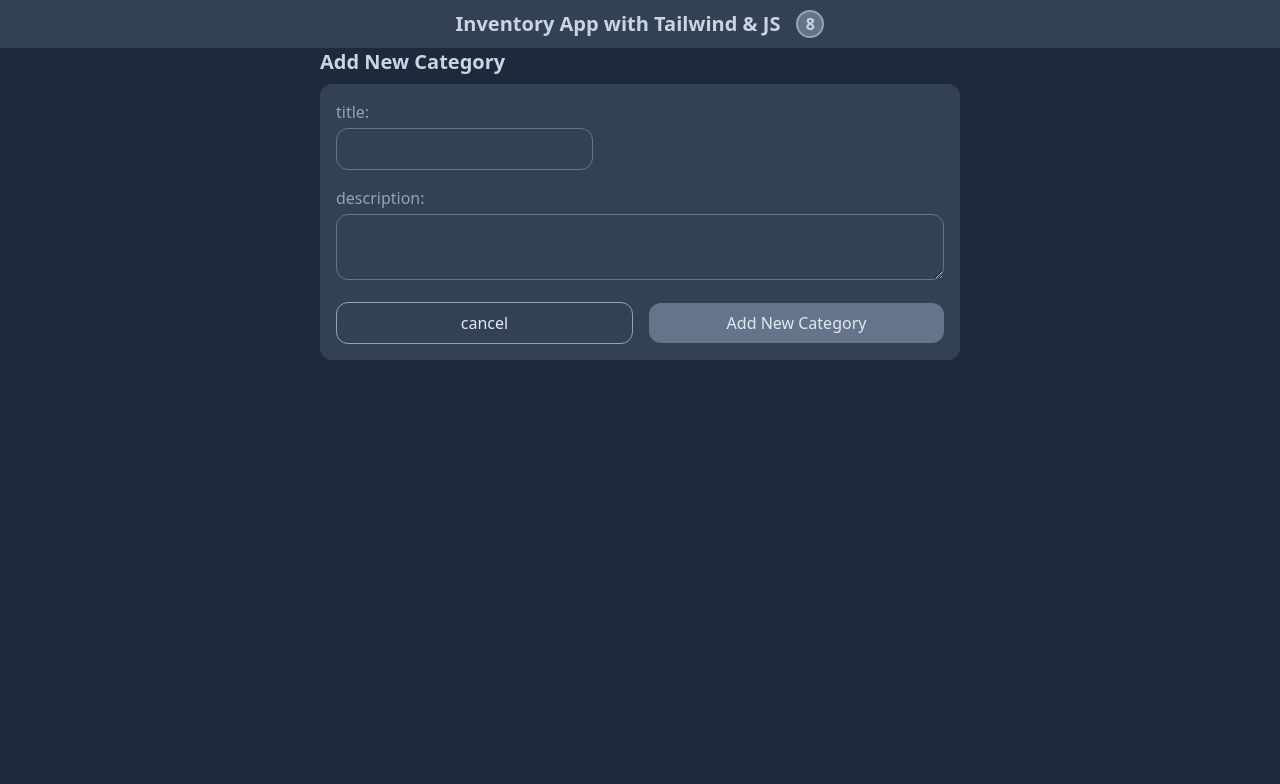
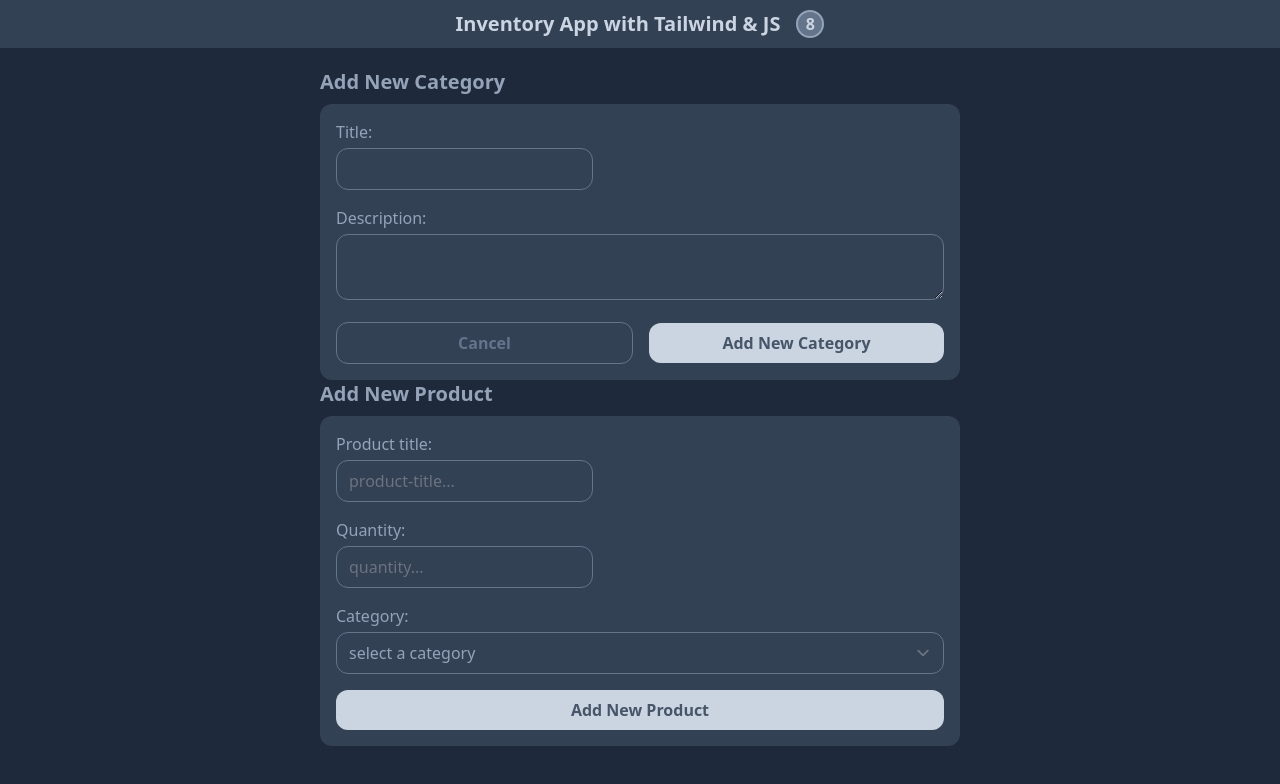
Before and after one commit to Sinac0de/Inventory-app-Js-TailwindCSS, a website: page public/index.html in a window 1280 px wide. Drawn offline with Linux system fonts and the light colour scheme.

Commit message:
add "Add New Product" section

```diff
--- a/public/index.html
+++ b/public/index.html
@@ -11,7 +11,7 @@
 <body>
     <div class="bg-slate-800 h-screen w-screen">
         <!-- appbar -->
-        <div class="h-12 flex justify-center items-center gap-x-4 bg-slate-700">
+        <div class="h-12 flex justify-center items-center gap-x-4 bg-slate-700 mb-5">
             <h1 class="text-xl font-bold text-slate-300">Inventory App with Tailwind & JS</h1>
             <span
                 class="flex items-center justify-center w-7 h-7 bg-slate-500 rounded-full border border-2 border-slate-400 font-bold text-slate-300">8</span>
@@ -20,25 +20,60 @@
         <div class="container max-w-screen-sm mx-auto">
             <!-- category form -->
             <div>
-                <h2 class="text-xl text-slate-300 font-bold mb-2">Add New Category</h2>
+                <h2 class="text-xl text-slate-400 font-bold mb-2">Add New Category</h2>
                 <form class="bg-slate-700 p-4 rounded-xl flex flex-col gap-y-4">
                     <div>
-                        <label for="category-title" class="block mb-1 text-slate-400">title:</label>
+                        <label for="category-title" class="block mb-1 text-slate-400">Title:</label>
                         <input type="text" name="category-title" id="category-title"
                             class="bg-transparent border border-slate-500 rounded-xl text-slate-400">
                     </div>
                     <div>
-                        <label for="category-description" class="block mb-1 text-slate-400">description:</label>
+                        <label for="category-description" class="block mb-1 text-slate-400">Description:</label>
                         <textarea name="category-description" id="category-description"
                             class="bg-transparent border border-slate-500 rounded-xl text-slate-400 w-full"></textarea>
                     </div>
                     <div class="flex items-center justify-between gap-x-4">
-                        <button class="flex-1 border border-slate-400 text-slate-200 rounded-xl py-2">cancel</button>
-                        <button class="flex-1 bg-slate-500 text-slate-200 rounded-xl py-2">Add New Category</button>
+                        <button
+                            class="flex-1 border border-slate-500 text-slate-500 rounded-xl py-2 font-bold">Cancel</button>
+                        <button class="flex-1 bg-slate-300 text-slate-600 rounded-xl py-2 font-bold">Add New
+                            Category</button>
                     </div>
                 </form>
             </div>
             <!-- product form -->
+            <div class="mb-5">
+                <h2 class="text-xl text-slate-400 font-bold mb-2">Add New Product</h2>
+                <form class="bg-slate-700 p-4 rounded-xl flex flex-col gap-y-4">
+                    <div>
+                        <label for="product-title" class="block mb-1 text-slate-400">Product title:</label>
+                        <input type="text" name="product-title" id="product-title"
+                            class="bg-transparent border border-slate-500 rounded-xl text-slate-400"
+                            placeholder="product-title...">
+                    </div>
+                    <div>
+                        <label for="product-quantity" class="block mb-1 text-slate-400">Quantity:</label>
+                        <input type="number" name="product-quantity" id="product-quantity"
+                            class="bg-transparent border border-slate-500 rounded-xl text-slate-400"
+                            placeholder="quantity...">
+                    </div>
+                    <div>
+                        <label for="product-category" class="block mb-1 text-slate-400">Category:</label>
+                        <select name="product-category" id="product-category"
+                            class="bg-transparent border border-slate-500 rounded-xl text-slate-400 w-full">
+                            <option disabled selected hidden class="bg-slate-500 text-slate-300">select a category
+                            </option>
+                            <option value="backend" class="bg-slate-500 text-slate-300">backend</option>
+                            <option value="frontend" class="bg-slate-500 text-slate-300">frontend</option>
+                        </select>
+
+                    </div>
+                    <div class="flex">
+                        <button class="flex-1 bg-slate-300 text-slate-600 rounded-xl py-2 font-bold">Add New
+                            Product</button>
+                    </div>
+                </form>
+            </div>
+
         </div>
     </div>
 </body>
```
Also changed, not shown: public/build/tailwind.css.
